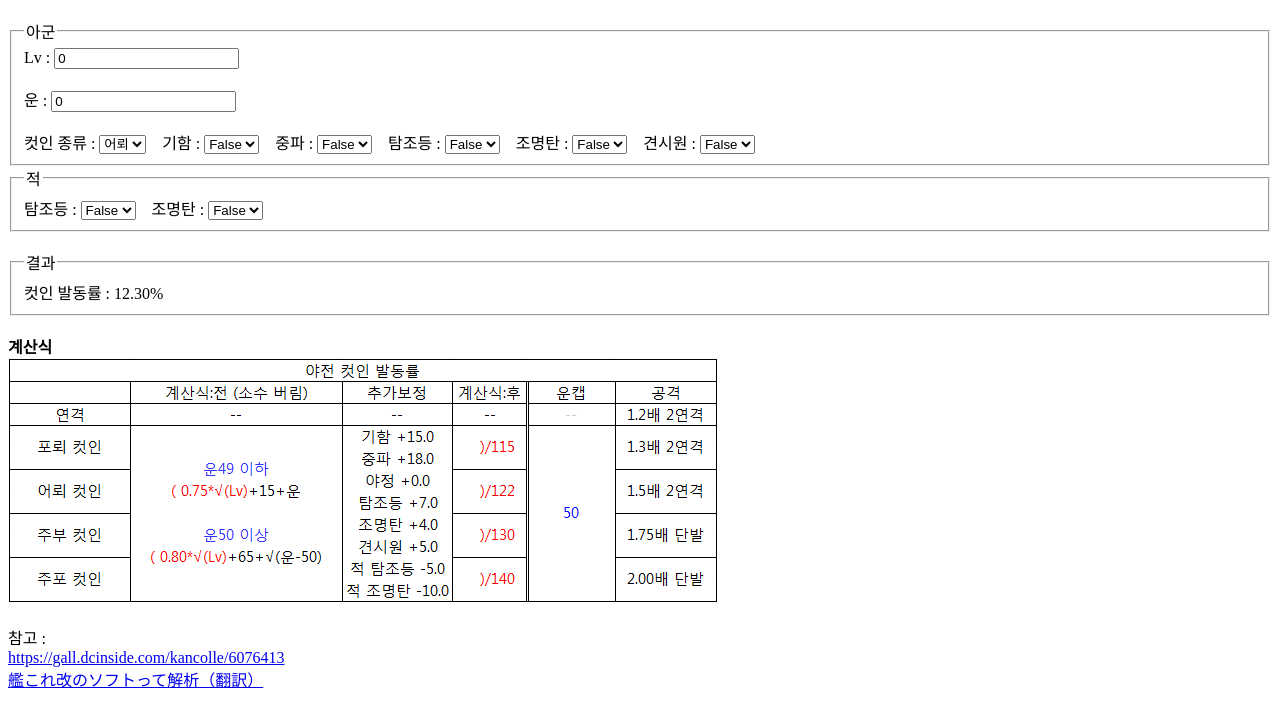
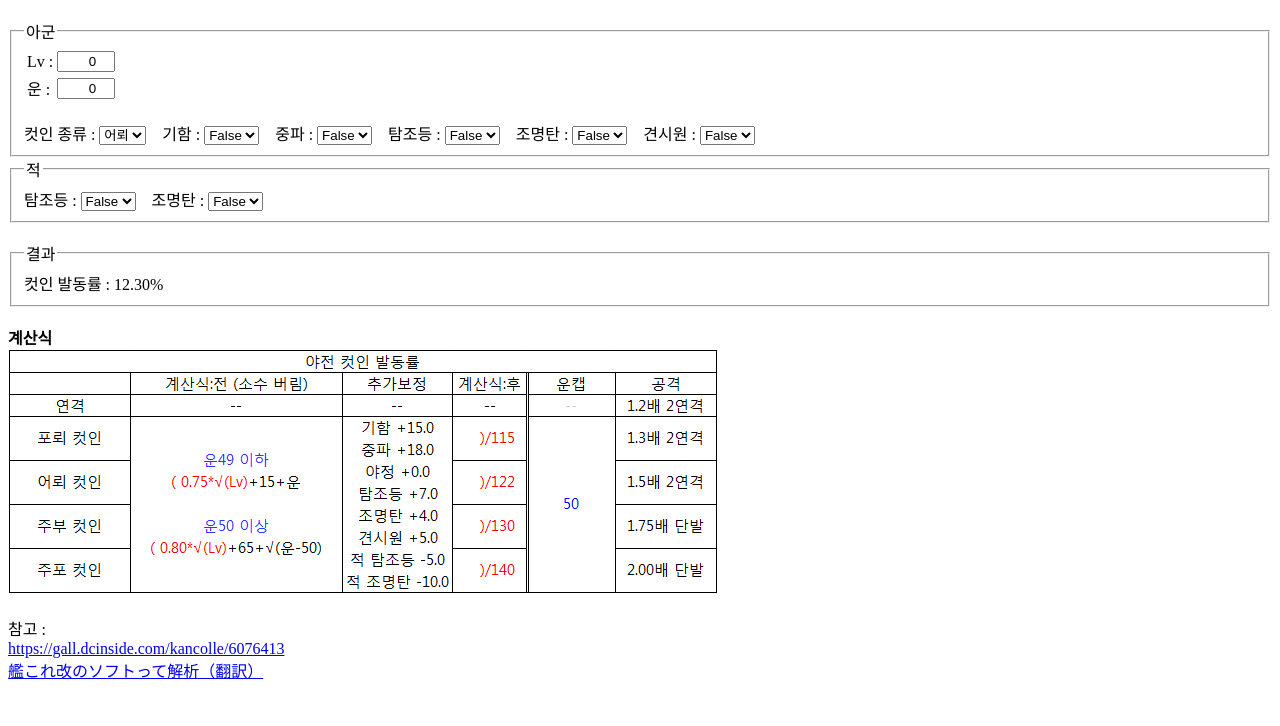
Before and after one commit to gtaqwe/Kancolle_Cut_In_Rate, a plain HTML site: page index.html in a window 1280 px wide. Shown: the part 70-796 px from the top of the page. Drawn offline with nearby package versions, Linux system fonts and the light colour scheme.

Commit message:
Update index.html

```diff
--- a/index.html
+++ b/index.html
@@ -11,10 +11,18 @@
 	<div class="input_parameter">
 		<fieldset>
 		<legend>아군</legend>
-		Lv : <input type="number" id="input_lv" value="0" />
-		<br><br>
-		운 : <input type="number" id="input_luck" value="0" />
-		<br><br>
+		<table>
+		<tr>
+		<td>Lv : </td>
+		<td><input type="number" id="input_lv" value="0" style="width: 50px; text-align: right;" /></td>
+		</tr>
+
+		<tr>
+		<td>운 : </td>
+		<td><input type="number" id="input_luck" value="0" style="width: 50px; text-align: right;" /></td>
+		</tr>
+		</table>
+		<br>
 
 		컷인 종류 :
        <select id="mode">
```
